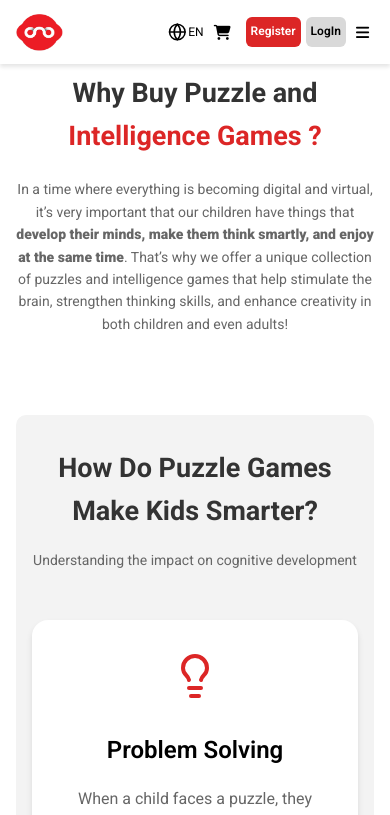
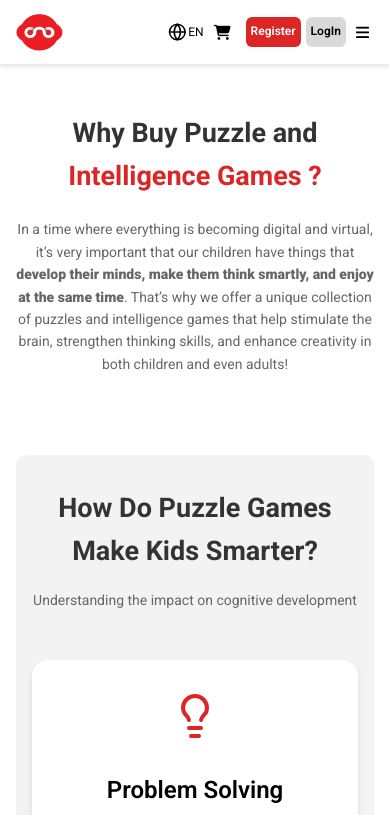
Before and after one commit to mazen-khattab/ONO_Front-end, a React (Vite) app in the folder project_CSS/project/: page /WhyUs in a window 390 px wide. Shown: the top 815 px of the page. Built offline with nearby package versions, Linux system fonts and the light colour scheme; a web font is replaced by a local one.

Commit message:
some updating

```diff
--- a/project_CSS/project/src/components/WhyUs/WhyUs.css
+++ b/project_CSS/project/src/components/WhyUs/WhyUs.css
@@ -136,7 +136,7 @@
 
 @media (max-width: 1024px) {
     .why-us-page {
-        padding: 60px 32px;
+        padding: 80px 32px;
     }
 
     .section-title {
@@ -170,7 +170,7 @@
 
 @media (max-width: 768px) {
     .why-us-page{
-        padding: 40px 16px;
+        padding: 80px 16px;
     }
 
     .section-title {
```
